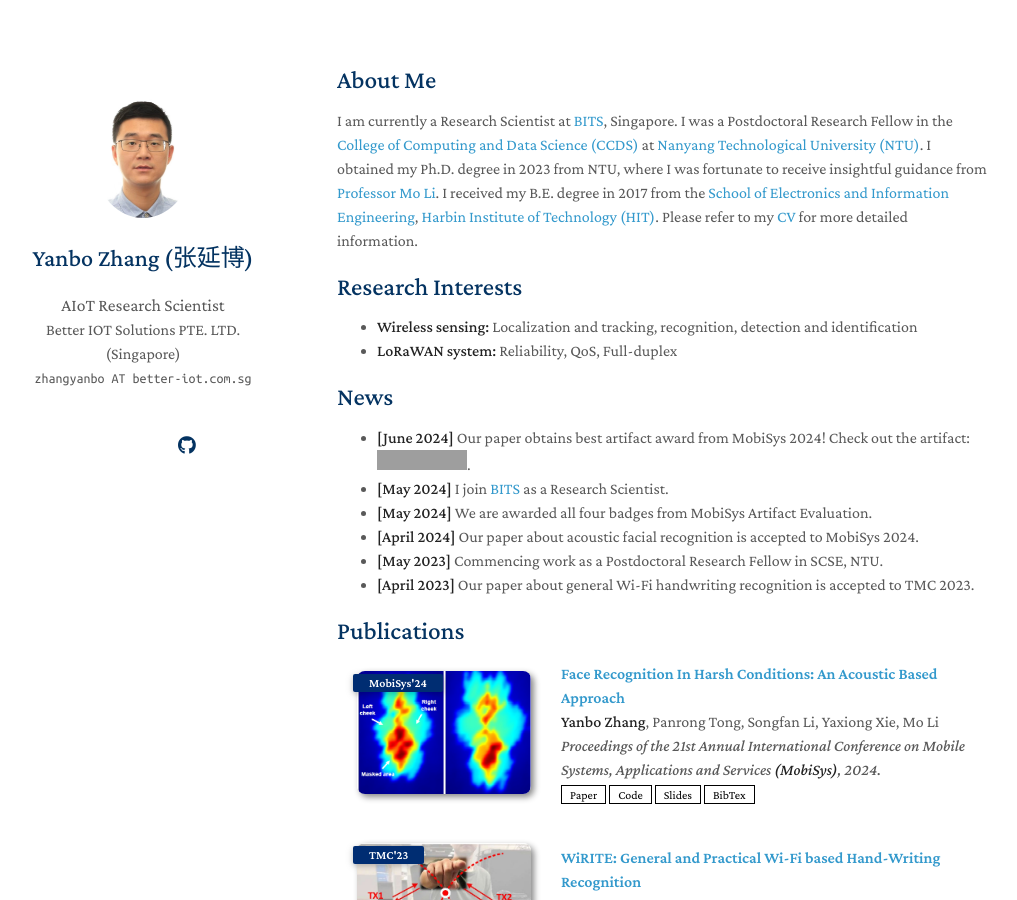
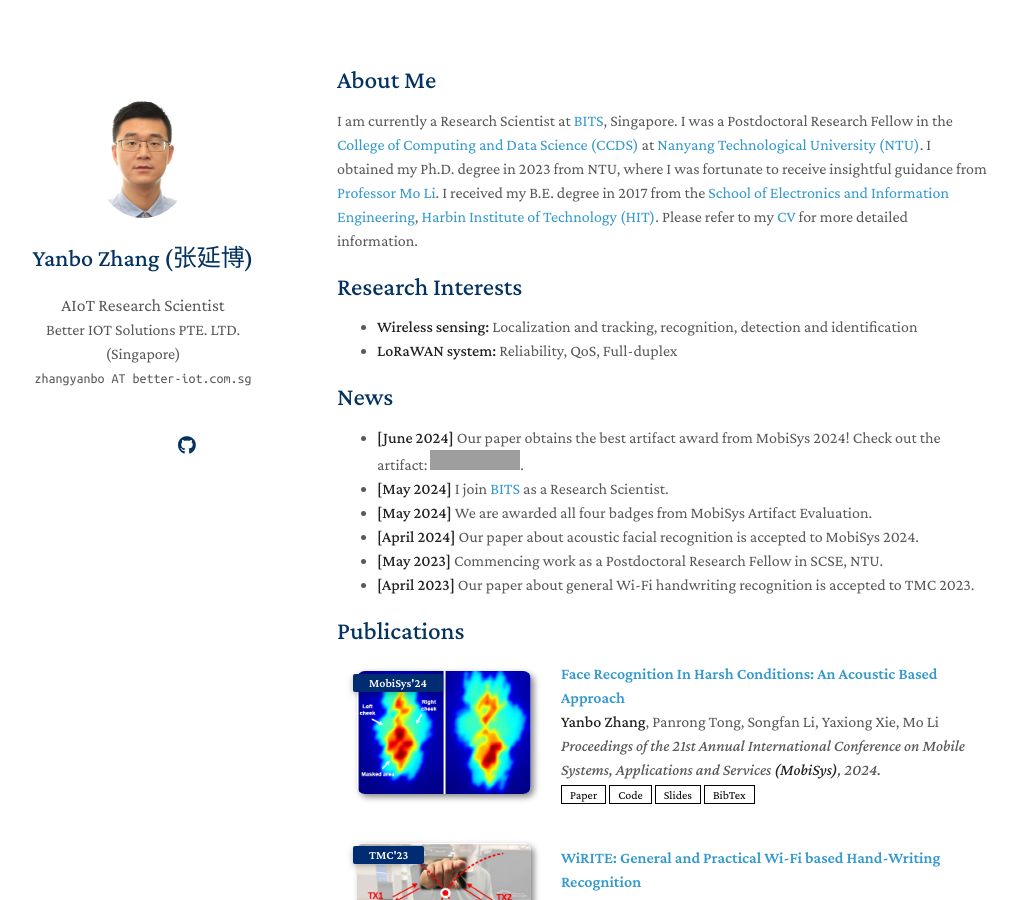
Before and after one commit to yanbozhang003/yanbozhang003.github.io, a Jekyll site: the page built from index.md, in a window 1280 px wide and 900 px high. Shown: the whole window, without its empty margins (133-1150 px from the left). Built offline with Jekyll 4.4.1, drawn with Linux system fonts in a browser that asks for light colours; nearby versions of some CDN libraries; a style sheet for code colours, icons or effects is not loaded; our own code applies the rules of GitHub Pages for plain Markdown files; grey boxes are pictures that could not be loaded.

Commit message:
Update index.md

```diff
--- a/index.md
+++ b/index.md
@@ -18,7 +18,7 @@
 <!-- - **Reconfigurable Intelligent Surface (RIS):** Antenna design and system optimization -->
 
 ## News
-- **[June 2024]** Our paper obtains best artifact award from MobiSys 2024! Check out the artifact: [![DOI](https://zenodo.org/badge/DOI/10.5281/zenodo.11094213.svg)](https://doi.org/10.5281/zenodo.11094213).
+- **[June 2024]** Our paper obtains the best artifact award from MobiSys 2024! Check out the artifact: [![DOI](https://zenodo.org/badge/DOI/10.5281/zenodo.11094213.svg)](https://doi.org/10.5281/zenodo.11094213).
 - **[May 2024]** I join [BITS](https://www.better-iot.com.sg/) as a Research Scientist.
 - **[May 2024]** We are awarded all four badges from MobiSys Artifact Evaluation.
 - **[April 2024]** Our paper about acoustic facial recognition is accepted to MobiSys 2024.
```
